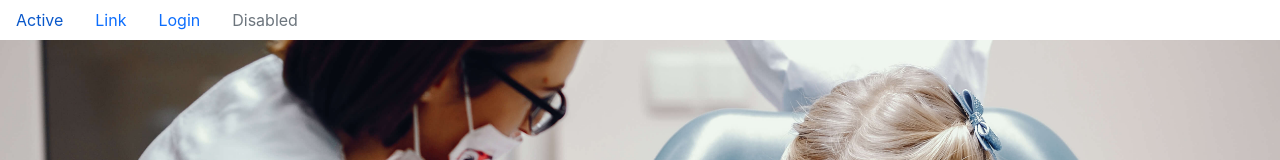
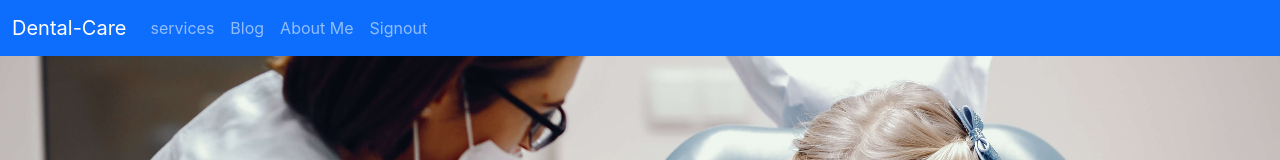
Before and after one commit to farhad2030/dental-care, a React (Create React App) app: page / in a window 1280 px wide. Shown: the top 160 px of the page. Built offline with nearby package versions, Linux system fonts and the light colour scheme; no server answers.

Commit message:
add sigin out

```diff
--- a/public/index.html
+++ b/public/index.html
@@ -46,5 +46,11 @@
       To begin the development, run `npm start` or `yarn start`.
       To create a production bundle, use `npm run build` or `yarn build`.
     -->
+
+    <script
+      src="https://cdn.jsdelivr.net/npm/bootstrap@5.1.3/dist/js/bootstrap.bundle.min.js"
+      integrity="sha384-ka7Sk0Gln4gmtz2MlQnikT1wXgYsOg+OMhuP+IlRH9sENBO0LRn5q+8nbTov4+1p"
+      crossorigin="anonymous"
+    ></script>
   </body>
 </html>
--- a/src/Components/shared/Header/TopNavbar/TopNavbar.js
+++ b/src/Components/shared/Header/TopNavbar/TopNavbar.js
@@ -1,31 +1,61 @@
 import React from "react";
-import { Container, Nav, Navbar } from "react-bootstrap";
-import {Link} from "react-router-dom"
+import { useAuthState } from "react-firebase-hooks/auth";
+import { signOut } from "firebase/auth";
+import { Link } from "react-router-dom";
+import auth from "../../../../firebase.init";
+
 const TopNavbar = () => {
+  const [user, loading, error] = useAuthState(auth);
+
   return (
-    <div>
-      <Nav
-        activeKey="/home"
-        onSelect={(selectedKey) => alert(`selected ${selectedKey}`)}
-      >
-        <Nav.Item>
-          <Nav.Link href="/home">Active</Nav.Link>
-        </Nav.Item>
-        <Nav.Item>
-          <Nav.Link eventKey="link-1">Link</Nav.Link>
-        </Nav.Item>
-        <Nav.Item>
-          <Nav.Link as={Link} to="Login">
-            Login
-          </Nav.Link>
-        </Nav.Item>
-        <Nav.Item>
-          <Nav.Link eventKey="disabled" disabled>
-            Disabled
-          </Nav.Link>
-        </Nav.Item>
-      </Nav>
-    </div>
+    <nav class="navbar navbar-expand-lg navbar-dark bg-primary">
+      <div class="container-fluid">
+        <Link class="navbar-brand" to="#">
+          Dental-Care
+        </Link>
+        <button
+          class="navbar-toggler"
+          type="button"
+          data-bs-toggle="collapse"
+          data-bs-target="#navbarNavDropdown"
+          aria-controls="navbarNavDropdown"
+          aria-expanded="false"
+          aria-label="Toggle navigation"
+        >
+          <span class="navbar-toggler-icon"></span>
+        </button>
+        <div class="collapse navbar-collapse " id="navbarNavDropdown">
+          <ul class="navbar-nav">
+            <li class="nav-item">
+              <Link class="nav-link " aria-current="page" to="/home#services">
+                services
+              </Link>
+            </li>
+            <li class="nav-item">
+              <Link class="nav-link " aria-current="page" to="/blog">
+                Blog
+              </Link>
+            </li>
+            <li class="nav-item">
+              <Link class="nav-link" to="aboutMe">
+                About Me
+              </Link>
+            </li>
+            <li class="nav-item">
+              {user ? (
+                <Link class="nav-link" to="#!" onClick={() => signOut(auth)}>
+                  Signout
+                </Link>
+              ) : (
+                <Link class="nav-link" to="/login">
+                  Login
+                </Link>
+              )}
+            </li>
+          </ul>
+        </div>
+      </div>
+    </nav>
   );
 };
 
```
